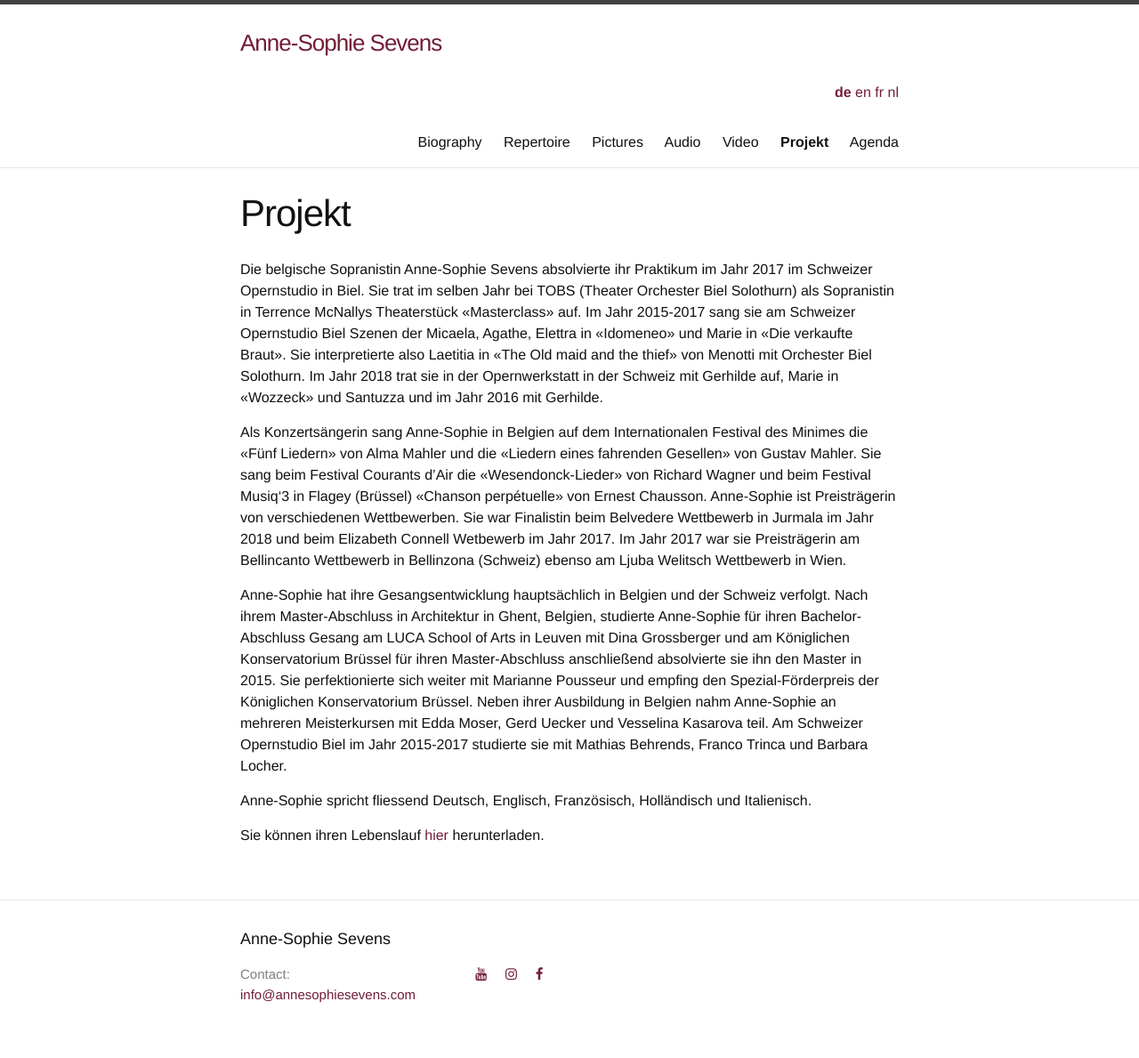
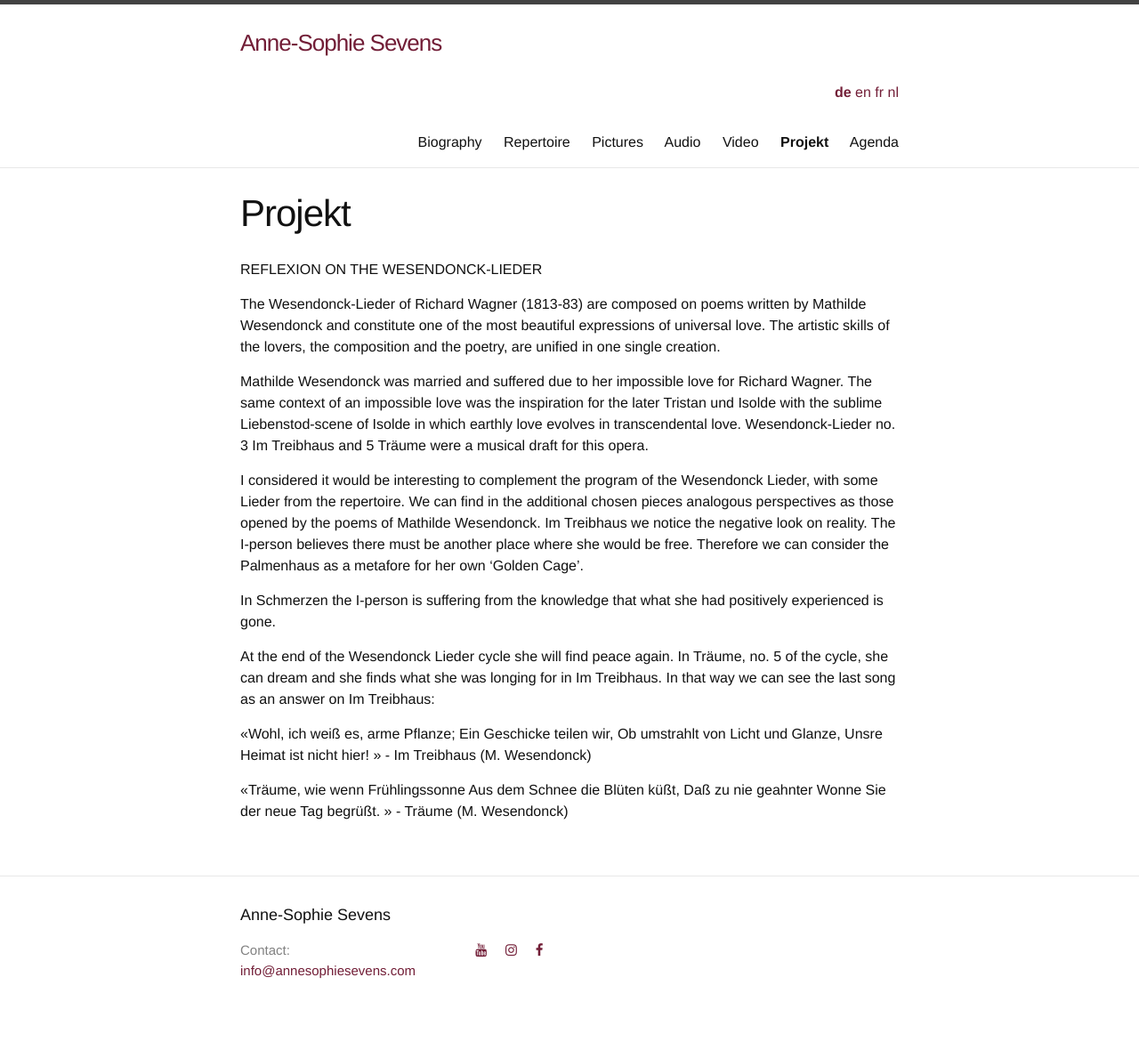
Before and after one commit to annesophie-sevens/annesophie-sevens.github.io, a Jekyll site: the page built from project-de.md, in a window 1280 px wide. Shown: the whole page at 89% size. Built offline with Jekyll 4.4.1, drawn with Linux system fonts in a browser that asks for light colours; nearby versions of some CDN libraries; after the commit the page ends 1162 px from its top, so only the background shows below that.

Commit message:
Update project-de.md

```diff
--- a/project-de.md
+++ b/project-de.md
@@ -6,17 +6,18 @@ lang: de
 ref: project
 
 ---
-Die belgische Sopranistin Anne-Sophie Sevens absolvierte ihr Praktikum im Jahr 2017 im Schweizer Opernstudio in Biel. Sie trat im selben Jahr bei TOBS (Theater Orchester Biel Solothurn) als Sopranistin in Terrence McNallys Theaterstück «Masterclass» auf. Im Jahr 2015-2017 sang sie am Schweizer Opernstudio Biel Szenen der Micaela, Agathe, Elettra in «Idomeneo» und Marie in «Die verkaufte Braut». Sie interpretierte also Laetitia in «The Old maid and the thief» von Menotti mit Orchester Biel Solothurn. Im Jahr 2018 trat sie in der Opernwerkstatt in der Schweiz mit Gerhilde auf, Marie in «Wozzeck» und Santuzza und im Jahr 2016 mit Gerhilde.
+REFLEXION ON THE WESENDONCK-LIEDER
 
-Als Konzertsängerin sang Anne-Sophie in Belgien auf dem Internationalen Festival des Minimes die «Fünf Liedern» von Alma Mahler und die «Liedern eines fahrenden Gesellen» von Gustav Mahler. Sie sang beim Festival Courants d’Air die «Wesendonck-Lieder» von Richard Wagner und beim Festival Musiq‘3 in Flagey (Brüssel) «Chanson perpétuelle» von Ernest Chausson.
-Anne-Sophie ist Preisträgerin von verschiedenen Wettbewerben. Sie war Finalistin beim Belvedere Wettbewerb in Jurmala im Jahr 2018 und beim Elizabeth Connell Wetbewerb im Jahr 2017. Im Jahr 2017 war sie Preisträgerin am Bellincanto Wettbewerb in Bellinzona (Schweiz) ebenso am Ljuba Welitsch Wettbewerb in Wien.
+The Wesendonck-Lieder of Richard Wagner (1813-83) are composed on poems written by Mathilde Wesendonck and constitute one of the most beautiful expressions of universal love. The artistic skills of the lovers, the composition and the poetry, are unified in one single creation.
 
-Anne-Sophie hat ihre Gesangsentwicklung hauptsächlich in Belgien und der Schweiz verfolgt.
-Nach ihrem Master-Abschluss in Architektur in Ghent, Belgien, studierte Anne-Sophie für ihren Bachelor-Abschluss Gesang am LUCA School of Arts in Leuven mit Dina Grossberger und am Königlichen Konservatorium Brüssel für ihren Master-Abschluss anschließend absolvierte sie ihn den Master in 2015. Sie perfektionierte sich weiter mit Marianne Pousseur und empfing den Spezial-Förderpreis der Königlichen Konservatorium Brüssel. Neben ihrer Ausbildung in Belgien nahm Anne-Sophie an mehreren Meisterkursen mit Edda Moser, Gerd Uecker und Vesselina Kasarova teil. Am Schweizer Opernstudio Biel im Jahr 2015-2017 studierte sie mit Mathias Behrends, Franco Trinca und Barbara Locher.
+Mathilde Wesendonck was married and suffered due to her impossible love for Richard Wagner. The same context of an impossible love was the inspiration for the later Tristan und Isolde with the sublime Liebenstod-scene of Isolde in which earthly love evolves in transcendental love. Wesendonck-Lieder no. 3 Im Treibhaus and 5 Träume were a musical draft for this opera.
 
-Anne-Sophie spricht fliessend Deutsch, Englisch, Französisch, Holländisch und Italienisch.
+I considered it would be interesting to complement the program of the Wesendonck Lieder, with some Lieder from the repertoire. We can find in the additional chosen pieces analogous perspectives as those opened by the poems of Mathilde Wesendonck. Im Treibhaus we notice the negative look on reality. The I-person believes there must be another place where she would be free. Therefore we can consider the Palmenhaus as a metafore for her own ‘Golden Cage’.
 
+In Schmerzen the I-person is suffering from the knowledge that what she had positively experienced is gone.
 
+At the end of the Wesendonck Lieder cycle she will find peace again. In Träume, no. 5 of the cycle, she can dream and she finds what she was longing for in Im Treibhaus. In that way we can see the last song as an answer on Im Treibhaus:
 
+«Wohl, ich weiß es, arme Pflanze; Ein Geschicke teilen wir, Ob umstrahlt von Licht und Glanze, Unsre Heimat ist nicht hier! » - Im Treibhaus (M. Wesendonck)
 
-Sie können ihren Lebenslauf [hier]({{ site.baseurl }}/assets/CV.pdf) herunterladen.
+«Träume, wie wenn Frühlingssonne Aus dem Schnee die Blüten küßt, Daß zu nie geahnter Wonne Sie der neue Tag begrüßt. » - Träume (M. Wesendonck)
```
